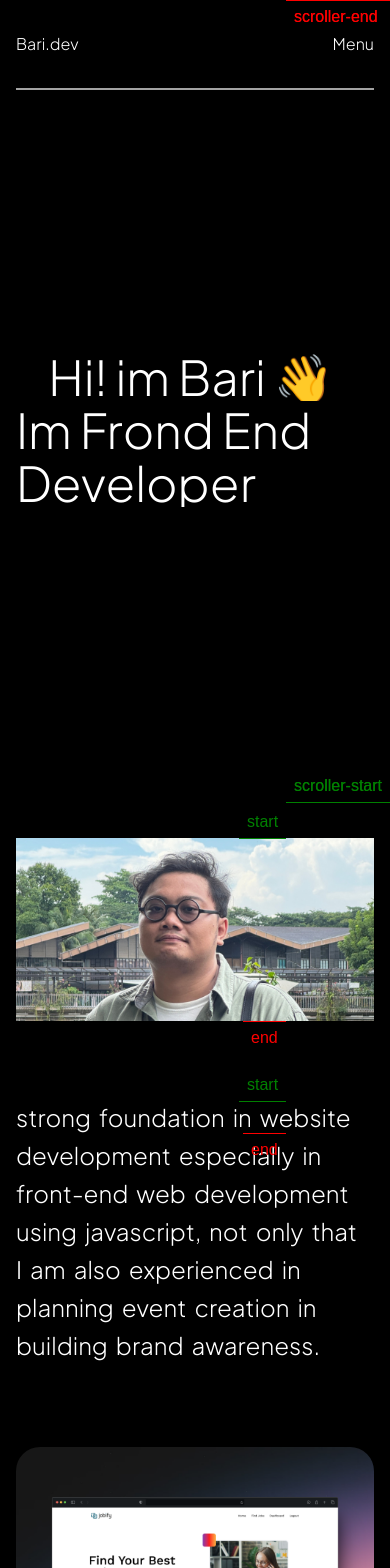
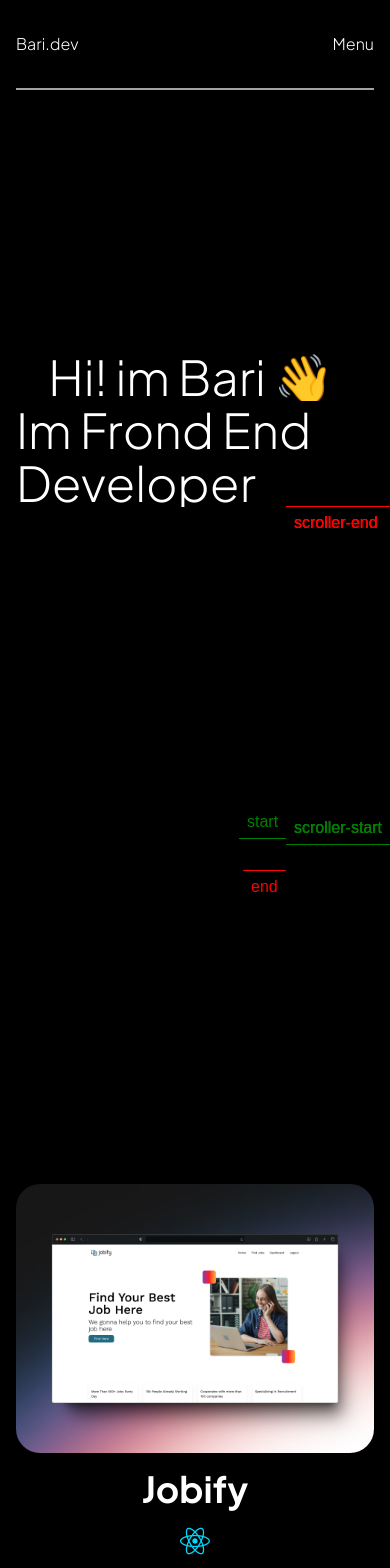
Before and after one commit to NasserAmbari/portfolio, a Next.js app: page / in a window 390 px wide. Shown: the top 1568 px of the page. Built offline with nearby package versions, Linux system fonts and the light colour scheme.

Commit message:
adding section fixing bug animation

```diff
--- a/src/app/page.tsx
+++ b/src/app/page.tsx
@@ -54,8 +54,6 @@ const works: Works[] = [
 ];
 
 export default function Home() {
-  // const sectionRef = useRef(null);
-  // const triggerRef = useRef(null);
   const imageHero = useRef<HTMLImageElement>(null);
   const textAbout = useRef<(HTMLSpanElement | null)[]>([]);
   const textSocial = useRef<(HTMLSpanElement | null)[]>([]);
@@ -64,6 +62,12 @@ export default function Home() {
   gsap.registerPlugin(ScrollTrigger);
 
   useEffect(() => {
+    const textAnimationElements = [
+      textAbout.current,
+      textSocial.current,
+      social.current,
+    ];
+
     gsap.fromTo(
       imageHero.current,
       {
@@ -74,17 +78,18 @@ export default function Home() {
         duration: 1,
         stagger: 0.1,
         ease: "power4.inOut",
-        scrollTrigger: {
-          trigger: imageHero.current,
-          toggleActions: "play none none none",
-          markers: true,
-          start: "0 95%",
-        },
+        // scrollTrigger: {
+        //   trigger: imageHero.current,
+        //   toggleActions: "play none none none",
+        //   // markers: true,
+        //   start: "0 95%",
+        // },
       }
     );
 
+    textAnimationElements.forEach((elm, idx) => {
       gsap.fromTo(
-      [textAbout.current, textSocial.current, ...social.current],
+        elm,
         {
           yPercent: "120",
         },
@@ -94,30 +99,22 @@ export default function Home() {
           stagger: 0.1,
           ease: "power4.inOut",
           scrollTrigger: {
-          trigger: textAbout.current,
-          toggleActions: "play none none none",
-          start: "0 95%",
+            trigger: elm,
+            toggleActions: "play reverse play reverse",
+            start: "0 100%",
+            end: "bottom 60%",
             markers: true,
+            scrub: true,
           },
         }
       );
+    });
   }, []);
 
   return (
     <main className="">
       <section className="mb-16 md:mb-40">
         <Hero></Hero>
-      </section>
-
-      <section className="mb-20 md:mb-72">
-        <div className="overflow-hidden flex justify-end ">
-          <Image
-            src={MySelf}
-            alt="Ahmad Nasser Ambari"
-            ref={imageHero}
-            className="inline-block"
-          />
-        </div>
       </section>
 
       <section className="mb-20 md:mb-72">
@@ -175,7 +172,7 @@ export default function Home() {
 
       <section className="h-screen mb-20 md:mb-72">
         <h3 className="text-5xl md:text-8xl text-center mb-8">
-          <SplitText ref={textSocial} text="Find my social" />
+          <SplitText center={true} ref={textSocial} text="Find my social" />
         </h3>
 
         {socialLink.map((elm, idx) => {
```
Lines whose indentation alone changed are shown as unchanged.
